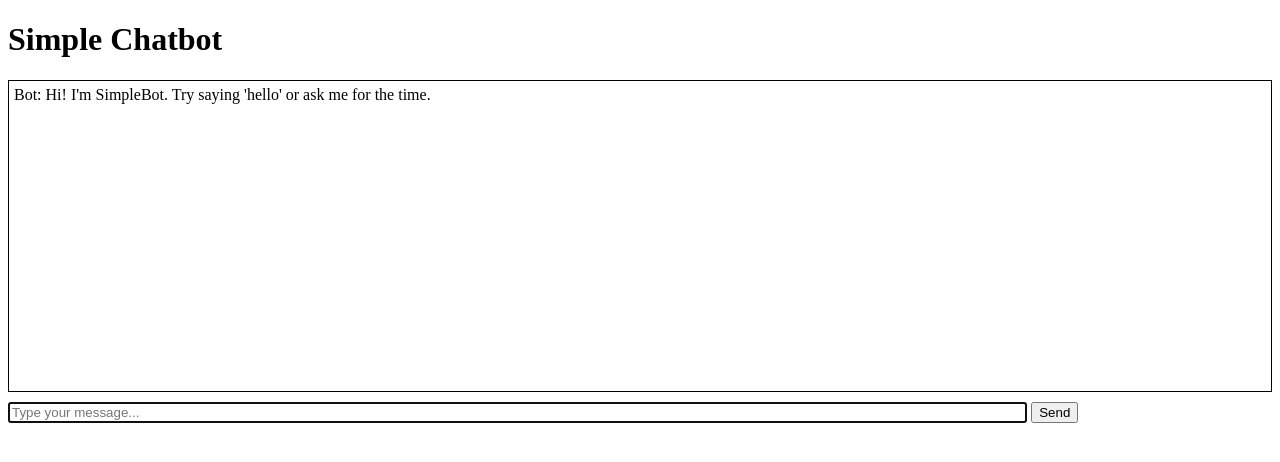
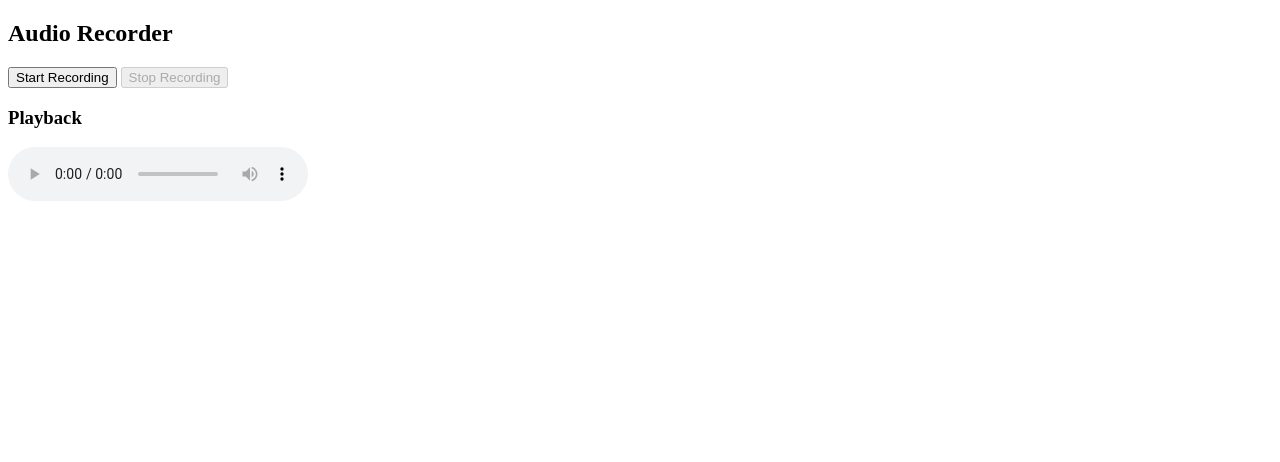
Before and after one commit to theabinbenny/theabinbenny, a plain HTML site: page index.html in a window 1280 px wide. Drawn offline with Linux system fonts and the light colour scheme.

Commit message:
Update with audio code in  index.html

```diff
--- a/index.html
+++ b/index.html
@@ -2,72 +2,45 @@
 <html lang="en">
 <head>
   <meta charset="UTF-8" />
-  <meta name="viewport" content="width=device-width, initial-scale=1" />
-  <title>Simple Chatbot</title>
+  <title>Simple Audio Recorder</title>
 </head>
 <body>
-  <h1>Simple Chatbot</h1>
-  <div id="chat-window" style="height: 300px; overflow-y: auto; border: 1px solid #000; padding: 5px; margin-bottom: 10px;"></div>
-  <form id="input-area" onsubmit="return sendMessage();">
-    <input type="text" id="user-input" autocomplete="off" placeholder="Type your message..." style="width: 80%;" />
-    <button type="submit">Send</button>
-  </form>
+  <h2>Audio Recorder</h2>
+  <button id="start">Start Recording</button>
+  <button id="stop" disabled>Stop Recording</button>
+  <h3>Playback</h3>
+  <audio id="audioPlayback" controls></audio>
 
   <script>
-    const chatWindow = document.getElementById('chat-window');
-    const userInput = document.getElementById('user-input');
+    let mediaRecorder;
+    let audioChunks = [];
 
-    function appendMessage(text, sender) {
-      const msgDiv = document.createElement('div');
-      msgDiv.textContent = (sender === 'user' ? 'You: ' : 'Bot: ') + text;
-      chatWindow.appendChild(msgDiv);
-      chatWindow.scrollTop = chatWindow.scrollHeight;
-    }
+    document.getElementById('start').onclick = async () => {
+      const stream = await navigator.mediaDevices.getUserMedia({ audio: true });
+      mediaRecorder = new MediaRecorder(stream);
 
-    function getBotResponse(message) {
-      const msg = message.toLowerCase().trim();
+      mediaRecorder.start();
+      audioChunks = [];
 
-      if (msg.includes('hello') || msg.includes('hi')) {
-        return 'Hello! How can I help you today?';
-      }
-      if (msg.includes('how are you')) {
-        return "I'm just a bot, but I'm doing great!";
-      }
-      if (msg.includes('your name')) {
-        return "I'm SimpleBot, your friendly chatbot.";
-      }
-      if (msg.includes('time')) {
-        return `The current time is ${new Date().toLocaleTimeString()}.`;
-      }
-      if (msg.includes('date')) {
-        return `Today's date is ${new Date().toLocaleDateString()}.`;
-      }
-      if (msg === '') {
-        return "Please type something!";
-      }
-      return "Sorry, I don't understand that. Try saying 'hello' or ask for the time.";
-    }
+      mediaRecorder.ondataavailable = e => {
+        audioChunks.push(e.data);
+      };
 
-    function sendMessage() {
-      const message = userInput.value;
-      if (!message.trim()) {
-        return false;
-      }
+      mediaRecorder.onstop = () => {
+        const audioBlob = new Blob(audioChunks, { type: 'audio/webm' });
+        const audioUrl = URL.createObjectURL(audioBlob);
+        const audio = document.getElementById('audioPlayback');
+        audio.src = audioUrl;
+      };
 
-      appendMessage(message, 'user');
-      userInput.value = '';
+      document.getElementById('start').disabled = true;
+      document.getElementById('stop').disabled = false;
+    };
 
-      setTimeout(() => {
-        const botReply = getBotResponse(message);
-        appendMessage(botReply, 'bot');
-      }, 500);
-
-      return false; // prevent form submission
-    }
-
-    window.onload = () => {
-      appendMessage("Hi! I'm SimpleBot. Try saying 'hello' or ask me for the time.", 'bot');
-      userInput.focus();
+    document.getElementById('stop').onclick = () => {
+      mediaRecorder.stop();
+      document.getElementById('start').disabled = false;
+      document.getElementById('stop').disabled = true;
     };
   </script>
 </body>
```
